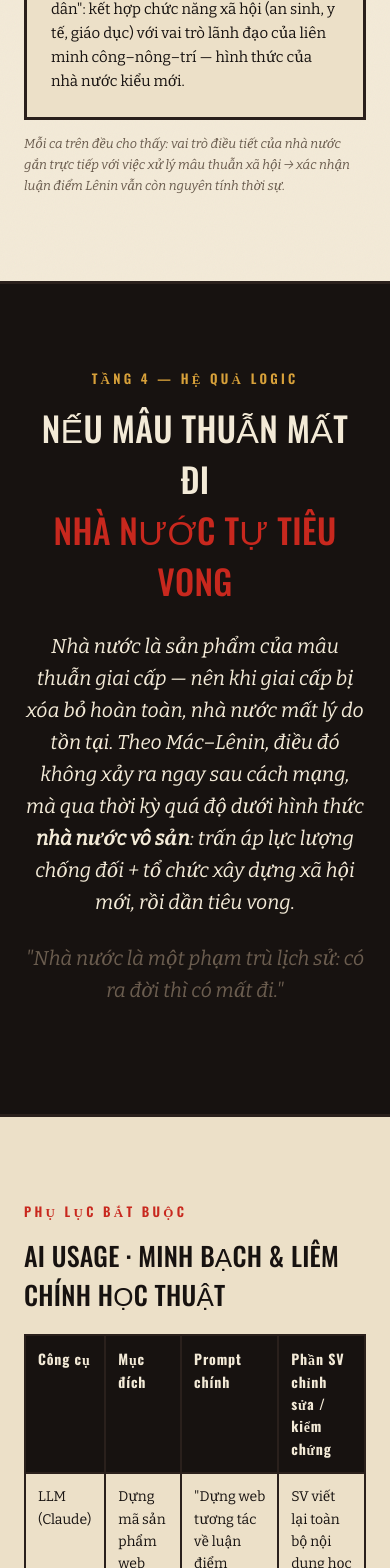
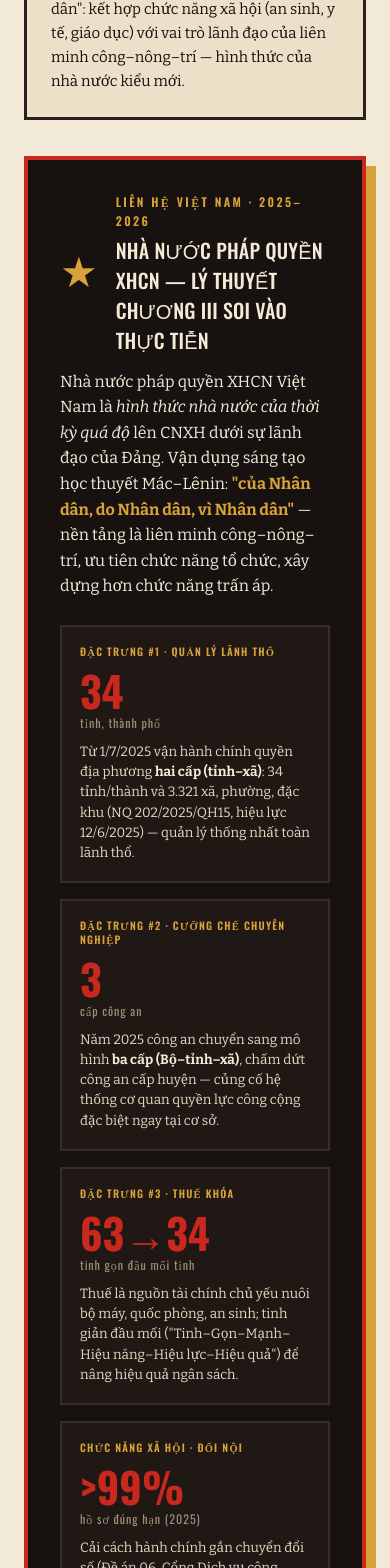
Before and after one commit to phanhoangs26/MLN122, a React (Vite) app: page /theory in a window 390 px wide. Shown: the part 6020-7588 px from the top of the page. Built offline with nearby package versions, Linux system fonts and the light colour scheme.

Commit message:
feat(theory): add Vietnam connection block to reality section

```diff
--- a/src/app/pages/Theory.tsx
+++ b/src/app/pages/Theory.tsx
@@ -244,7 +244,28 @@ export default function Theory() {
               <p>Xây dựng Nhà nước pháp quyền XHCN "của Nhân dân, do Nhân dân, vì Nhân dân": kết hợp chức năng xã hội (an sinh, y tế, giáo dục) với vai trò lãnh đạo của liên minh công–nông–trí — hình thức của nhà nước kiểu mới.</p>
             </div>
           </div>
-          <p className="src-note">Mỗi ca trên đều cho thấy: vai trò điều tiết của nhà nước gắn trực tiếp với việc xử lý mâu thuẫn xã hội → xác nhận luận điểm Lênin vẫn còn nguyên tính thời sự.</p>
+
+          <div className="vn">
+            <div className="vn-head">
+              <span className="vn-flag">★</span>
+              <div>
+                <div className="vn-kick">LIÊN HỆ VIỆT NAM · 2025–2026</div>
+                <h3>Nhà nước pháp quyền XHCN — lý thuyết Chương III soi vào thực tiễn</h3>
+              </div>
+            </div>
+            <p className="vn-intro">Nhà nước pháp quyền XHCN Việt Nam là <em>hình thức nhà nước của thời kỳ quá độ</em> lên CNXH dưới sự lãnh đạo của Đảng. Vận dụng sáng tạo học thuyết Mác–Lênin: <b>"của Nhân dân, do Nhân dân, vì Nhân dân"</b> — nền tảng là liên minh công–nông–trí, ưu tiên chức năng tổ chức, xây dựng hơn chức năng trấn áp.</p>
+
+            <div className="vn-grid">
+              <div className="vn-card"><div className="vt">ĐẶC TRƯNG #1 · QUẢN LÝ LÃNH THỔ</div><div className="vnum">34</div><div className="vlab">tỉnh, thành phố</div><p>Từ 1/7/2025 vận hành chính quyền địa phương <b>hai cấp (tỉnh–xã)</b>: 34 tỉnh/thành và 3.321 xã, phường, đặc khu (NQ 202/2025/QH15, hiệu lực 12/6/2025) — quản lý thống nhất toàn lãnh thổ.</p></div>
+              <div className="vn-card"><div className="vt">ĐẶC TRƯNG #2 · CƯỠNG CHẾ CHUYÊN NGHIỆP</div><div className="vnum">3</div><div className="vlab">cấp công an</div><p>Năm 2025 công an chuyển sang mô hình <b>ba cấp (Bộ–tỉnh–xã)</b>, chấm dứt công an cấp huyện — củng cố hệ thống cơ quan quyền lực công cộng đặc biệt ngay tại cơ sở.</p></div>
+              <div className="vn-card"><div className="vt">ĐẶC TRƯNG #3 · THUẾ KHÓA</div><div className="vnum">63→34</div><div className="vlab">tinh gọn đầu mối tỉnh</div><p>Thuế là nguồn tài chính chủ yếu nuôi bộ máy, quốc phòng, an sinh; tinh giản đầu mối ("Tinh–Gọn–Mạnh–Hiệu năng–Hiệu lực–Hiệu quả") để nâng hiệu quả ngân sách.</p></div>
+              <div className="vn-card"><div className="vt">CHỨC NĂNG XÃ HỘI · ĐỐI NỘI</div><div className="vnum">&gt;99%</div><div className="vlab">hồ sơ đúng hạn (2025)</div><p>Cải cách hành chính gắn chuyển đổi số (Đề án 06, Cổng Dịch vụ công quốc gia): nhiều địa phương giải quyết hồ sơ đúng hạn trên 99%, mở rộng dịch vụ công trực tuyến.</p></div>
+            </div>
+
+            <p className="vn-link"><b>Liên hệ trực tiếp luận điểm Lênin:</b> sự tồn tại và liên tục hoàn thiện của Nhà nước (kiểm soát quyền lực, chống tham nhũng, phát huy dân chủ XHCN theo NQ 27-NQ/TW & Đại hội XIV) cho thấy nhà nước <em>không đứng ngoài xã hội</em> mà là thiết chế điều tiết các quan hệ, mâu thuẫn xã hội — đúng với mạch lý luận Chương III.</p>
+          </div>
+
+          <p className="src-note">Nguồn: NQ 202/2025/QH15; NQ 27-NQ/TW; Văn kiện Đại hội XIV; Cổng TTĐT Chính phủ; Báo Nhân Dân, VOV (2025). Mỗi ca trên xác nhận: vai trò điều tiết của nhà nước gắn trực tiếp với xử lý mâu thuẫn xã hội → luận điểm Lênin vẫn nguyên tính thời sự.</p>
         </div>
       </motion.section>
 
--- a/src/app/pages/theory.css
+++ b/src/app/pages/theory.css
@@ -102,6 +102,26 @@
 .theory-page .case h3{font-size:20px;margin:8px 0 10px}
 .theory-page .case p{font-size:15px}
 
+/* VIETNAM block */
+.theory-page .vn{margin-top:36px;background:var(--ink);color:var(--cream);border:4px solid var(--red);padding:32px;box-shadow:10px 10px 0 var(--gold)}
+.theory-page .vn-head{display:flex;align-items:center;gap:18px;margin-bottom:14px}
+.theory-page .vn-flag{font-size:42px;color:var(--gold);line-height:1}
+.theory-page .vn-kick{font-family:'Oswald';letter-spacing:.2em;font-size:12px;color:var(--gold);font-weight:600}
+.theory-page .vn-head h3{font-size:clamp(20px,3vw,27px);color:var(--cream);margin-top:4px}
+.theory-page .vn-intro{font-size:16px;max-width:72ch}
+.theory-page .vn-intro b{color:var(--gold)}
+.theory-page .vn-grid{display:grid;grid-template-columns:repeat(4,1fr);gap:16px;margin:26px 0 22px}
+@media(max-width:820px){.theory-page .vn-grid{grid-template-columns:1fr 1fr}}
+@media(max-width:520px){.theory-page .vn-grid{grid-template-columns:1fr}}
+.theory-page .vn-card{border:2px solid #3a2d26;padding:18px;background:#1f1814}
+.theory-page .vn-card .vt{font-family:'Oswald';font-size:10.5px;letter-spacing:.12em;color:var(--gold);font-weight:600;line-height:1.3}
+.theory-page .vn-card .vnum{font-family:'Oswald';font-size:42px;font-weight:700;color:var(--red);line-height:1;margin:10px 0 2px}
+.theory-page .vn-card .vlab{font-family:'Oswald';font-size:12px;letter-spacing:.08em;color:#a08c78;margin-bottom:10px}
+.theory-page .vn-card p{font-size:13.5px;line-height:1.5;color:#e4d8c2}
+.theory-page .vn-card p b{color:var(--cream)}
+.theory-page .vn-link{font-size:15px;border-top:2px solid #3a2d26;padding-top:18px}
+.theory-page .vn-link b{color:var(--gold)}
+
 /* DISSOLVE ending */
 .theory-page .end{background:var(--ink);color:var(--cream);text-align:center}
 .theory-page .end h2{font-size:clamp(34px,6vw,64px);color:var(--cream)}
```
